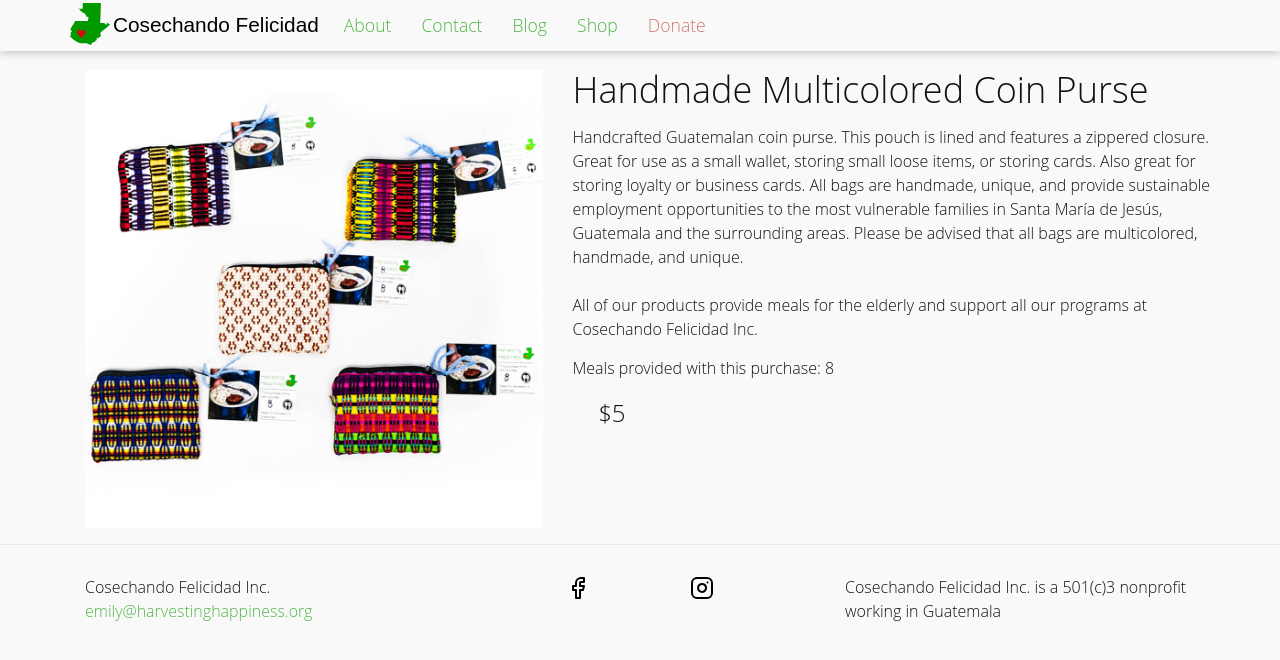
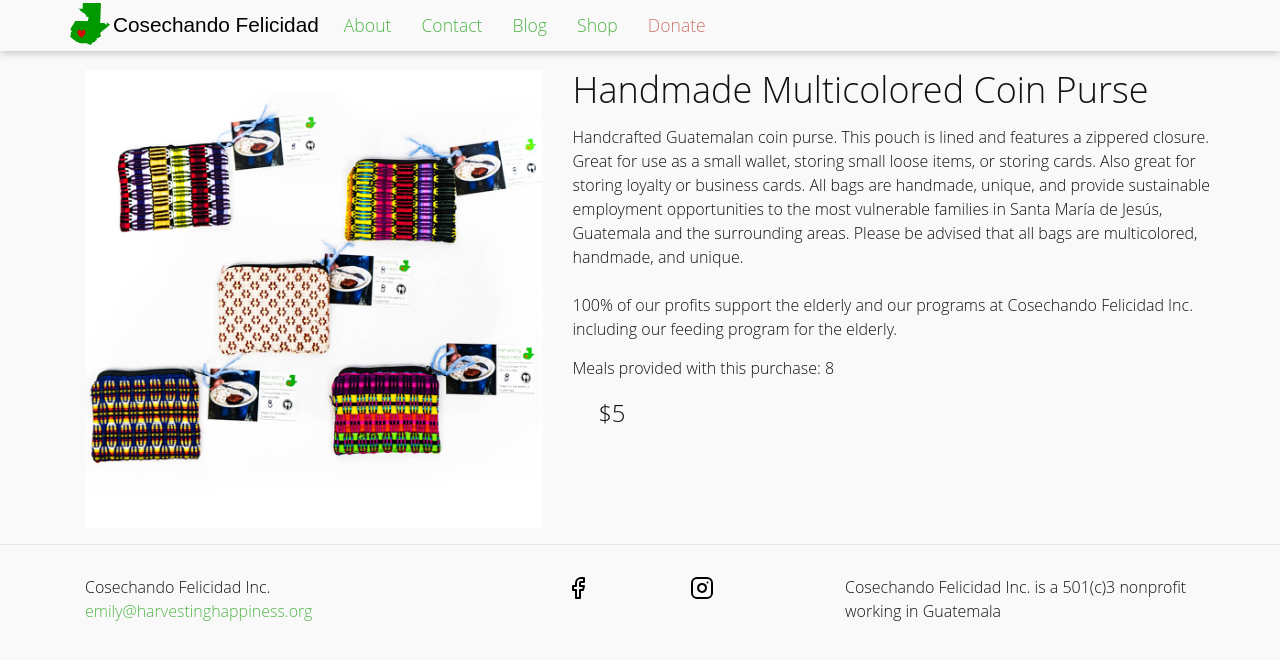
Before and after one commit to harvestinghappiness/harvestinghappiness.github.io, a Jekyll site: the page built from _products/coin-purse.md, in a window 1280 px wide. Shown: the top 660 px of the page. Built offline with Jekyll 4.4.1, drawn with Linux system fonts in a browser that asks for light colours.

Commit message:
Update coin-purse.md

```diff
--- a/_products/coin-purse.md
+++ b/_products/coin-purse.md
@@ -6,7 +6,7 @@
   name: Handmade Multicolored Coin Purse
   summary: Handmade Guatemalan coin purse
   description: Handcrafted Guatemalan coin purse. This pouch is lined and features a zippered closure. Great for use as a small wallet, storing small loose items, or storing cards. Also great for storing loyalty or business cards. All bags are handmade, unique, and provide sustainable employment opportunities to the most vulnerable families in Santa María de Jesús, Guatemala and the surrounding areas. Please be advised that all bags are multicolored, handmade, and unique.
-               <br><br>All of our products provide meals for the elderly and support all our programs at Cosechando Felicidad Inc.
+               <br><br>100% of our profits support the elderly and our programs at Cosechando Felicidad Inc. including our feeding program for the elderly.
   img: coin-purse-1.jpg
   price: 5
   meals: 8
```
